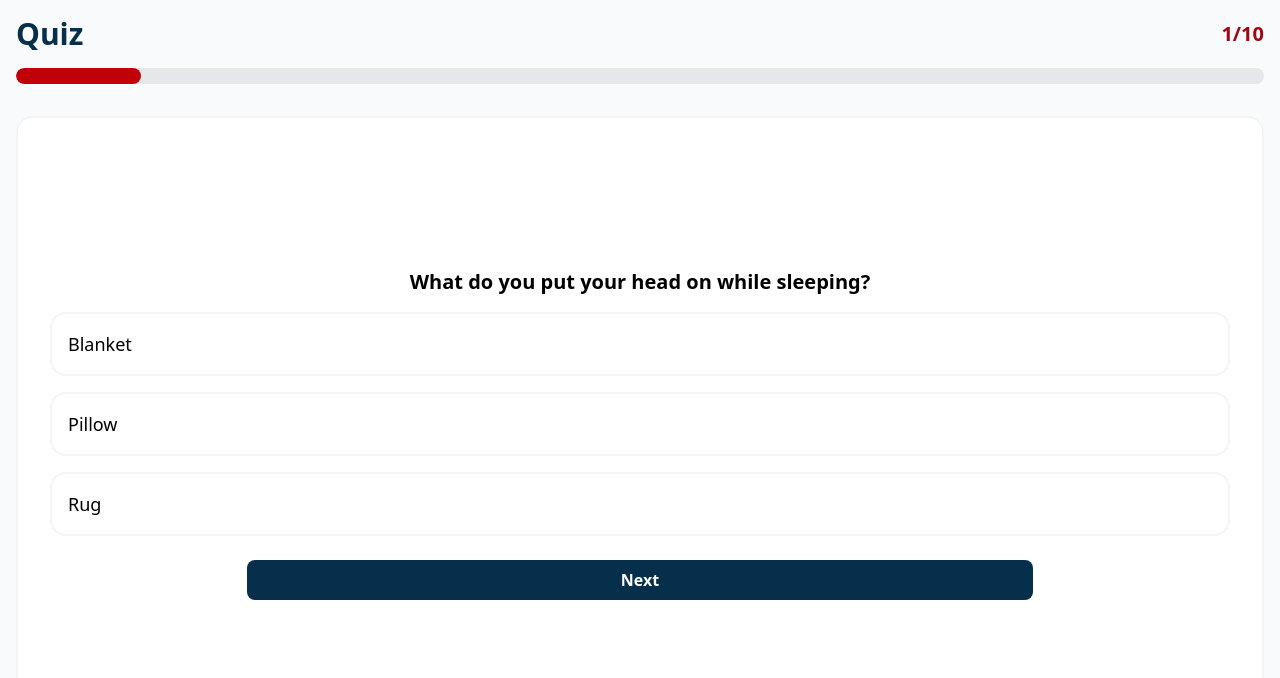
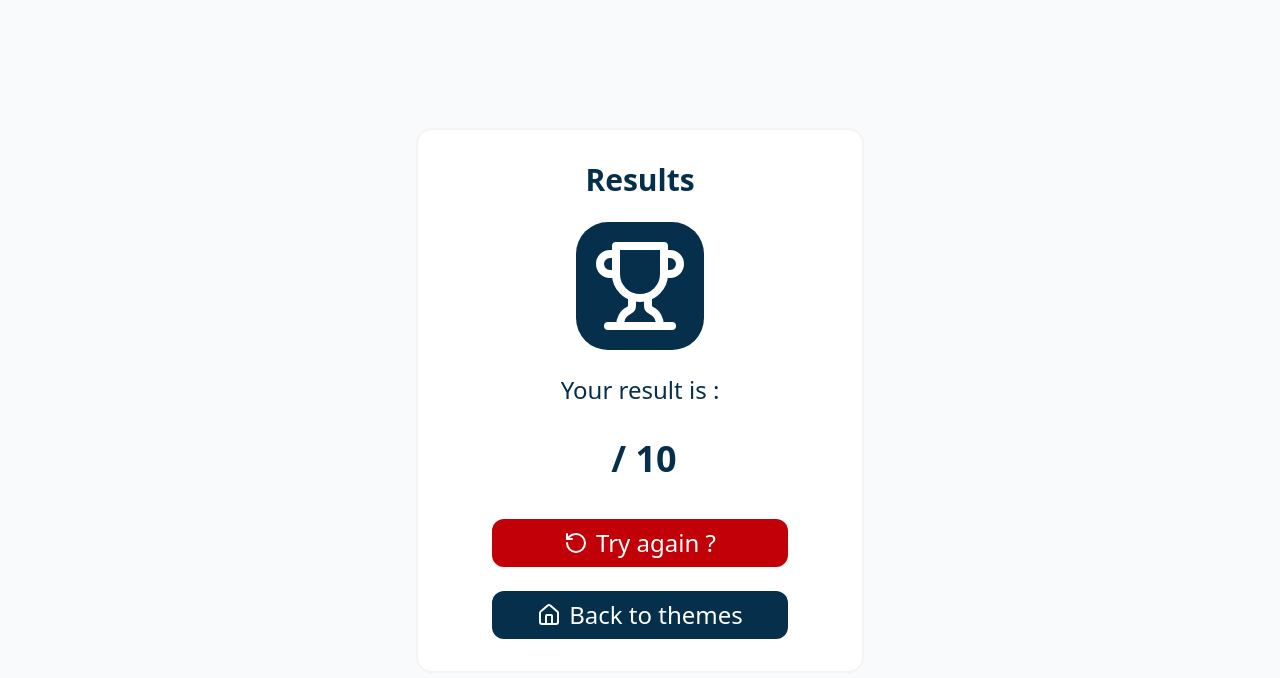
Before and after one commit to Tomatillo1/englishLearning, a SvelteKit app: page /lessons/bedroom/quiz in a window 1280 px wide. Shown: the top 678 px of the page. Built offline with nearby package versions, Linux system fonts and the light colour scheme.

Commit message:
First design update

```diff
--- a/src/app.css
+++ b/src/app.css
@@ -1,5 +1,7 @@
 @import 'tailwindcss';
 @plugin '@tailwindcss/typography';
-body {
+
+html, body {
     @apply bg-gray-50;
+    @apply overscroll-none;
 }
--- a/src/lib/all-composants/ButtonLinkToQuiz.svelte
+++ b/src/lib/all-composants/ButtonLinkToQuiz.svelte
@@ -7,4 +7,4 @@
 		};
 		let props: Props = $props();
 </script>
-	<a class="flex flex-row items-center gap-2 justify-center fixed bottom-0 bg-red-700 text-white py-2 rounded-lg left-4 right-4 bottom-4 font-bold text-base" href={resolve(props.linkToQuiz)}><Trophy class="stroke-white"/>Start quiz</a>
+	<a class="flex flex-row items-center gap-2 justify-center fixed bg-red-700 text-white py-2 rounded-lg left-4 right-4 bottom-6 font-bold text-base" href={resolve(props.linkToQuiz)}><Trophy class="stroke-white"/>Start quiz</a>
--- a/src/lib/all-composants/Quiz.svelte
+++ b/src/lib/all-composants/Quiz.svelte
@@ -84,8 +84,8 @@
 		<div class="h-full rounded-full bg-red-700 overflow-hidden transition-all duration-300" style="width: {howManyQuestionsDone * 10}%"></div>
 	</div>
 </header>
-<main class="h-screen flex flex-col w-full justify-center pt-8 pb-12">
-<section class="flex flex-col px-8 bg-white border-2 border-gray-100 rounded-2xl h-full justify-center">
+<main class="flex-1 flex flex-col w-full justify-center pt-8 pb-12">
+<section class="flex flex-col px-8 bg-white border-2 border-gray-100 rounded-2xl flex-1 justify-center">
 	<h2 class="text-center text-xl font-bold">{displayTheQuestion.caption}</h2>
 	<div class="flex flex-col w-full gap-4 pt-4 items-center">
 		{#each displayTheQuestion.answers as button (button.answer)}
--- a/src/routes/lessons/bedroom/+page.svelte
+++ b/src/routes/lessons/bedroom/+page.svelte
@@ -10,7 +10,7 @@
 </script>
 <header class="flex flex-col bg-sky-950 text-gray-50 pb-6 pt-4 relative">
 	<a href={resolve("/")}>
-		<House class="absolute top-2 left-2" />
+		<House class="absolute top-3 left-3" />
 	</a>
 	<section class="flex flex-col items-center">
 		<h1 class="text-3xl font-bold">Kitchen utensils</h1>
@@ -20,7 +20,7 @@
 <main class="h-screen flex flex-col w-full relative pt-4">
 	<!-- Todo : modify link -->
 	<ButtonLinkToQuizz linkToQuiz="/lessons/bedroom/quiz" />
-	<section class="w-full px-4 pb-16">
+	<section class="w-full px-4 pb-20">
 		<DisplayLessonsWords wordsList={bedroomWords} />
 	</section>
 </main>
--- a/src/routes/lessons/bedroom/quiz/+page.svelte
+++ b/src/routes/lessons/bedroom/quiz/+page.svelte
@@ -12,21 +12,21 @@
 </script>
 
 
-{#if displayResult !== undefined}
-	<main class="h-screen w-full flex flex-col p-4">
-		<section class="flex flex-col bg-white border-2 border-gray-100 rounded-2xl size-full items-center justify-center pt-4 gap-6">
+{#if displayResult === undefined}
+	<main class="min-h-screen w-full flex flex-col px-4 justify-center items-center">
+		<section class="flex flex-col bg-white border-2 border-gray-100 rounded-2xl w-full max-w-md items-center justify-center py-8 gap-6">
 			<h1 class="text-3xl font-bold text-sky-950">Results</h1>
 			<Trophy class="bg-sky-950 stroke-white size-32 p-4 rounded-4xl"/>
 			<p class="text-2xl text-sky-950">Your result is :</p>
 			<p class="font-bold"><span class="text-red-800 text-5xl">{displayResult}</span><span class="text-sky-950 text-4xl ml-2">/ 10</span></p>
 			<div class="flex flex-col w-full gap-6 pt-4 items-center">
 				<button onclick={displayResult = undefined} class="flex flex-row justify-center items-center gap-2 w-2/3 text-white text-2xl bg-red-700 rounded-xl px-4 py-2 rounded-full"><RotateCcw class="stroke-white"/>Try again ?</button>
-				<a class="flex flex-row justify-center items-center gap-2 w-2/3 text-white text-2xl bg-sky-950 rounded-xl px-4 py-2 rounded-full" href={resolve("/")}><House class="stroke-white"/>Back to themes</a>
+				<a class="flex flex-row justify-center items-center gap-2 w-2/3 text-white text-2xl bg-sky-950 rounded-xl px-4 py-2" href={resolve("/")}><House class="stroke-white"/>Back to themes</a>
 			</div>
 		</section>
 	</main>
 {:else}
-	<main class="h-screen flex flex-col w-full px-4 pt-4 ">
+	<main class="min-h-screen flex flex-col w-full px-4 pt-4 ">
 		<Quiz questionsList={bedroomQuestions} onQuizFinished={onQuizFinished} />
 	</main>
 {/if}
--- a/src/routes/lessons/kitchen-utensils/+page.svelte
+++ b/src/routes/lessons/kitchen-utensils/+page.svelte
@@ -9,7 +9,7 @@
 </script>
 <header class="flex flex-col bg-sky-950 text-gray-50 pb-6 pt-4 relative">
 	<a href={resolve("/")}>
-		<House class="absolute top-2 left-2" />
+		<House class="absolute top-3 left-3" />
 	</a>
 	<section class="flex flex-col items-center">
 		<h1 class="text-3xl font-bold">Kitchen utensils</h1>
@@ -18,7 +18,7 @@
 </header>
 <main class="h-screen flex flex-col w-full relative pt-4">
 	<ButtonLinkToQuizz linkToQuiz="/lessons/kitchen-utensils/quiz" />
-	<section class="w-full px-4 pb-16">
+	<section class="w-full px-4 pb-20">
 		<DisplayLessonsWords wordsList={kitchenWords} />
 	</section>
 </main>
```
